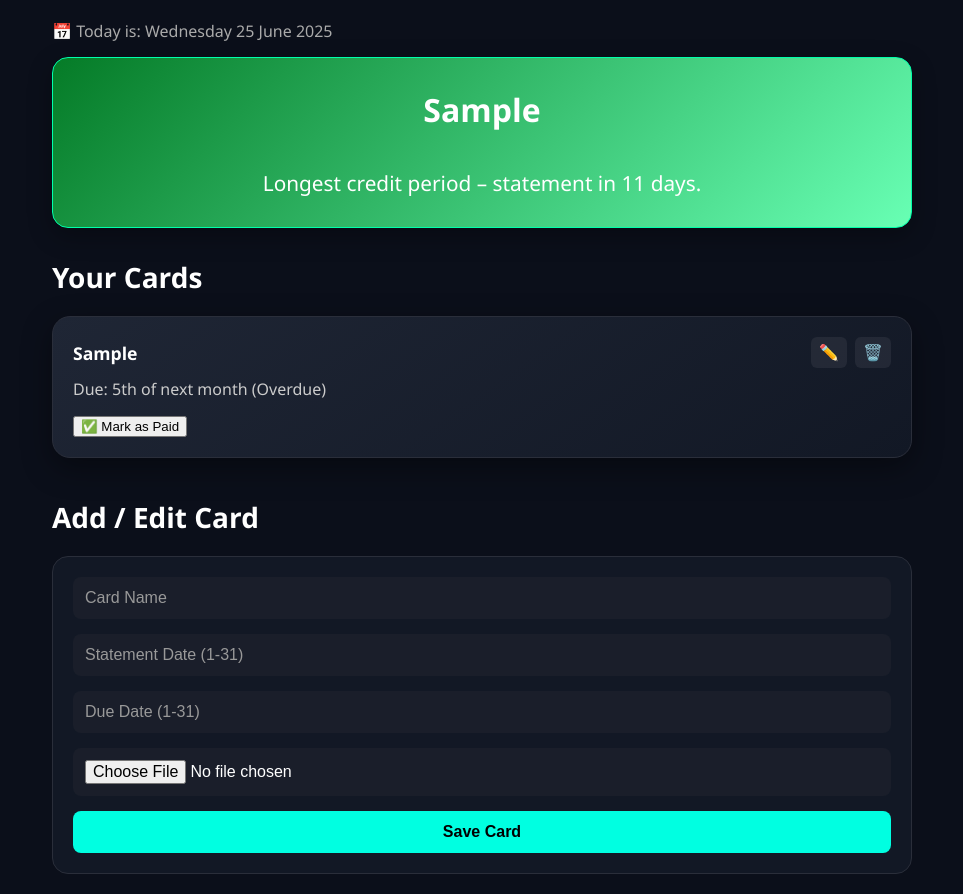
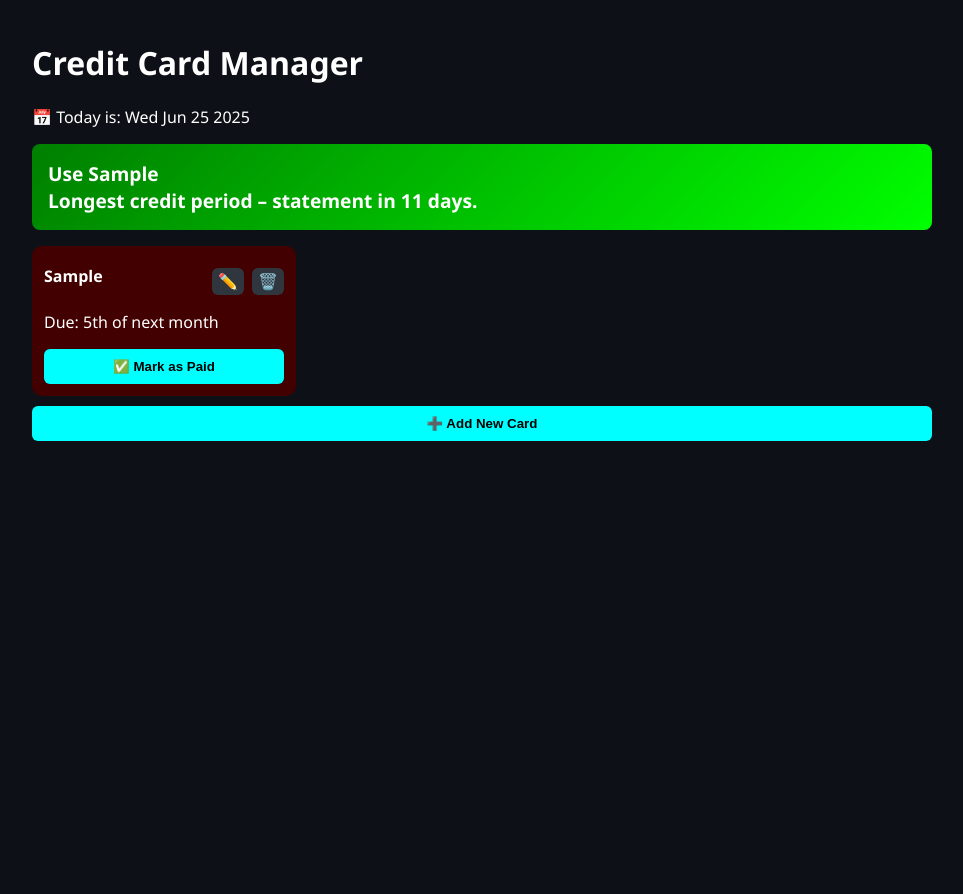
Before and after one commit to tommevin98/smart-card-picker, a plain HTML site: page index.html in a window 1280 px wide. Both pictures are taken after typing "Sample", "5", "5" into the empty fields and a click on the button "Save Card". Shown: the whole page, without its empty margins (158-1121 px from the left). After the commit the page ends 800 px from the top, so only its background shows below. Drawn offline with Linux system fonts and the light colour scheme.

Commit message:
Add files via upload

```diff
--- a/app.js
+++ b/app.js
@@ -1,17 +1,23 @@
+
 const form = document.getElementById("cardForm");
 const cardGrid = document.getElementById("cardGrid");
 const highlightBox = document.getElementById("cardHighlight");
 const systemDate = document.getElementById("systemDate");
+const formContainer = document.getElementById("formContainer");
+const showFormBtn = document.getElementById("showFormBtn");
 
 let cards = JSON.parse(localStorage.getItem("cards")) || [];
 let editingIndex = null;
 
-// ----- Monthly reset logic -----
+showFormBtn.onclick = () => {
+  formContainer.style.display = "block";
+  showFormBtn.style.display = "none";
+};
+
 function resetPaidStatusIfNewMonth() {
   const now = new Date();
-  const currentMonthKey = `${now.getFullYear()}-${now.getMonth()}`;
+  const currentMonthKey = now.getFullYear() + "-" + now.getMonth();
   const lastResetMonth = localStorage.getItem("lastResetMonth");
-
   if (currentMonthKey !== lastResetMonth) {
     Object.keys(localStorage).forEach((key) => {
       if (key.endsWith("_paid")) {
@@ -22,78 +28,51 @@ function resetPaidStatusIfNewMonth() {
   }
 }
 
-// ----- Push notification -----
-function checkDueNotifications() {
-  if (!("Notification" in window)) return;
+function getPaidStatus(card) {
+  const now = new Date();
+  return localStorage.getItem(card.name + "_paid") === now.getFullYear() + "-" + now.getMonth();
+}
 
-  if (Notification.permission === "default") {
-    Notification.requestPermission();
-  }
+function markAsPaid(index) {
+  const now = new Date();
+  localStorage.setItem(cards[index].name + "_paid", now.getFullYear() + "-" + now.getMonth());
+  renderCards();
+}
 
-  if (Notification.permission === "granted") {
-    const today = new Date();
-    const todayDay = today.getDate();
-
-    cards.forEach((card) => {
-      const paid = getPaidStatus(card);
-      const daysUntilDue = (card.dueDate - todayDay + 31) % 31;
-
-      if (!paid && daysUntilDue === 5) {
-        new Notification("💳 Credit Card Due Soon", {
-          body: `${card.name} is due in 5 days (${card.dueDate}th)!`,
-        });
-      }
-    });
+function formatSuffix(n) {
+  if (n > 3 && n < 21) return "th";
+  switch (n % 10) {
+    case 1: return "st"; case 2: return "nd"; case 3: return "rd"; default: return "th";
   }
 }
 
 function formatDateLabel(date) {
   const now = new Date();
-  const currentDay = now.getDate();
-  return date >= currentDay
-    ? `${date}th of this month`
-    : `${date}th of next month`;
-}
-
-function getPaidStatus(card) {
-  const today = new Date();
-  const key = card.name + "_paid";
-  const lastPaid = localStorage.getItem(key);
-  return lastPaid === today.getFullYear() + "-" + today.getMonth();
-}
-
-function markAsPaid(index) {
-  const card = cards[index];
-  const today = new Date();
-  const key = card.name + "_paid";
-  localStorage.setItem(key, today.getFullYear() + "-" + today.getMonth());
-  renderCards();
+  return date >= now.getDate()
+    ? `${date}${formatSuffix(date)} of this month`
+    : `${date}${formatSuffix(date)} of next month`;
 }
 
 function renderCards() {
-  const today = new Date();
-  const todayDay = today.getDate();
-  const todayString = today.toLocaleDateString("en-GB", {
-    weekday: "long",
-    day: "numeric",
-    month: "long",
-    year: "numeric"
-  });
-  systemDate.textContent = "📅 Today is: " + todayString;
+  const now = new Date();
+  systemDate.textContent = "📅 Today is: " + now.toDateString();
+  cardGrid.innerHTML = "";
+  let bestCard = null, maxDays = -1;
 
-  cardGrid.innerHTML = "";
-  let bestCard = null;
-  let maxDays = -1;
-
-  cards.forEach((card, index) => {
-    const days = (card.statementDate - todayDay + 31) % 31;
-    if (days > maxDays) {
-      maxDays = days;
-      bestCard = { name: card.name, days };
+  cards.forEach((card, i) => {
+    const daysUntilStmt = (card.statementDate - now.getDate() + 31) % 31;
+    if (daysUntilStmt > maxDays) {
+      bestCard = card;
+      maxDays = daysUntilStmt;
     }
 
     const cardEl = document.createElement("div");
     cardEl.className = "card";
+
+    const cardDueDate = new Date(now.getFullYear(), now.getMonth(), card.dueDate);
+    if (!getPaidStatus(card) && cardDueDate < now) {
+      cardEl.classList.add("overdue");
+    }
 
     const cardHeader = document.createElement("div");
     cardHeader.className = "card-header";
@@ -110,60 +89,60 @@ function renderCards() {
     const name = document.createElement("strong");
     name.textContent = card.name;
     cardLeft.appendChild(name);
+    cardHeader.appendChild(cardLeft);
 
-    const cardIcons = document.createElement("div");
-    cardIcons.className = "card-icons";
+    const icons = document.createElement("div");
+    icons.className = "card-icons";
 
     const editBtn = document.createElement("button");
     editBtn.textContent = "✏️";
-    editBtn.onclick = () => editCard(index);
-    cardIcons.appendChild(editBtn);
+    editBtn.onclick = () => editCard(i);
+    icons.appendChild(editBtn);
 
     const deleteBtn = document.createElement("button");
     deleteBtn.textContent = "🗑️";
-    deleteBtn.onclick = () => deleteCard(index);
-    cardIcons.appendChild(deleteBtn);
+    deleteBtn.onclick = () => deleteCard(i);
+    icons.appendChild(deleteBtn);
 
-    cardHeader.appendChild(cardLeft);
-    cardHeader.appendChild(cardIcons);
+    cardHeader.appendChild(icons);
+    cardEl.appendChild(cardHeader);
 
-    const due = document.createElement("p");
-    const dueLabel = formatDateLabel(card.dueDate);
+    const dueP = document.createElement("p");
+    dueP.textContent = `Due: ${formatDateLabel(card.dueDate)}`;
+    cardEl.appendChild(dueP);
 
-    const paid = getPaidStatus(card);
-    const overdue = !paid && card.dueDate < todayDay;
-
-    due.textContent = overdue
-      ? `Due: ${dueLabel} (Overdue)`
-      : `Due: ${dueLabel}`;
-
-    const paidBtn = document.createElement("button");
-    paidBtn.textContent = "✅ Mark as Paid";
-    paidBtn.style.marginTop = "8px";
-    paidBtn.onclick = () => markAsPaid(index);
-
-    cardEl.appendChild(cardHeader);
-    cardEl.appendChild(due);
-    if (!paid) cardEl.appendChild(paidBtn);
+    if (!getPaidStatus(card)) {
+      const paidBtn = document.createElement("button");
+      paidBtn.textContent = "✅ Mark as Paid";
+      paidBtn.onclick = () => markAsPaid(i);
+      cardEl.appendChild(paidBtn);
+    }
 
     cardGrid.appendChild(cardEl);
   });
 
   if (bestCard) {
     highlightBox.style.display = "block";
-    highlightBox.innerHTML = `<strong>${bestCard.name}</strong><br>Longest credit period – statement in ${bestCard.days} days.`;
+    highlightBox.innerHTML = `<strong>Use ${bestCard.name}</strong><br>Longest credit period – statement in ${maxDays} days.`;
   } else {
     highlightBox.style.display = "none";
   }
+
+  if (cards.length === 0) {
+    formContainer.style.display = "block";
+    showFormBtn.style.display = "none";
+  } else {
+    formContainer.style.display = "none";
+    showFormBtn.style.display = "block";
+  }
 }
 
-form.onsubmit = function (e) {
+form.onsubmit = (e) => {
   e.preventDefault();
   const name = document.getElementById("cardName").value.trim();
   const statementDate = parseInt(document.getElementById("statementDate").value);
   const dueDate = parseInt(document.getElementById("dueDate").value);
-  const imageInput = document.getElementById("cardImage");
-  const file = imageInput.files[0];
+  const file = document.getElementById("cardImage").files[0];
 
   const saveCard = (image = "") => {
     const newCard = { name, statementDate, dueDate, image };
@@ -180,35 +159,28 @@ form.onsubmit = function (e) {
 
   if (file) {
     const reader = new FileReader();
-    reader.onload = () => {
-      saveCard(reader.result);
-    };
+    reader.onload = () => saveCard(reader.result);
     reader.readAsDataURL(file);
   } else {
-    const existingImage = (editingIndex !== null && cards[editingIndex])
-      ? cards[editingIndex].image
-      : "";
-    saveCard(existingImage);
-  };
+    saveCard(editingIndex !== null && cards[editingIndex] ? cards[editingIndex].image : "");
+  }
+};
 
-function deleteCard(index) {
+function deleteCard(i) {
   if (confirm("Delete this card?")) {
-    cards.splice(index, 1);
+    cards.splice(i, 1);
     localStorage.setItem("cards", JSON.stringify(cards));
     renderCards();
   }
 }
 
-function editCard(index) {
-  const card = cards[index];
-  document.getElementById("cardName").value = card.name;
-  document.getElementById("statementDate").value = card.statementDate;
-  document.getElementById("dueDate").value = card.dueDate;
-  editingIndex = index;
+function editCard(i) {
+  const c = cards[i];
+  document.getElementById("cardName").value = c.name;
+  document.getElementById("statementDate").value = c.statementDate;
+  document.getElementById("dueDate").value = c.dueDate;
+  editingIndex = i;
 }
 
-// Run on page load
 resetPaidStatusIfNewMonth();
 renderCards();
-checkDueNotifications();
-}
--- a/index.html
+++ b/index.html
@@ -1,3 +1,4 @@
+
 <!DOCTYPE html>
 <html lang="en">
 <head>
@@ -8,26 +9,23 @@
 </head>
 <body>
   <div class="container">
-    <div class="system-date" id="systemDate"></div>
-    <div class="card-highlight" id="cardHighlight" style="display: none;"></div>
-    <h2 class="title">Your Cards</h2>
-    <div class="card-grid" id="cardGrid"></div>
-    <h2 class="title">Add / Edit Card</h2>
-    <form class="card-form" id="cardForm">
-      <div class="input-group">
+    <h1>Credit Card Manager</h1>
+    <p id="systemDate"></p>
+    <div id="cardHighlight" class="highlight"></div>
+
+    <div id="cardGrid" class="card-grid"></div>
+    <button id="showFormBtn" style="display: none;">➕ Add New Card</button>
+
+    <div id="formContainer" style="display: none;">
+      <h2>Add / Edit Card</h2>
+      <form id="cardForm">
         <input type="text" id="cardName" placeholder="Card Name" required />
-      </div>
-      <div class="input-group">
-        <input type="number" id="statementDate" placeholder="Statement Date (1-31)" min="1" max="31" required />
-      </div>
-      <div class="input-group">
-        <input type="number" id="dueDate" placeholder="Due Date (1-31)" min="1" max="31" required />
-      </div>
-      <div class="input-group">
+        <input type="number" id="statementDate" placeholder="Statement Date (1-31)" required min="1" max="31" />
+        <input type="number" id="dueDate" placeholder="Due Date (1-31)" required min="1" max="31" />
         <input type="file" id="cardImage" accept="image/*" />
-      </div>
-      <button type="submit">Save Card</button>
-    </form>
+        <button type="submit">Save Card</button>
+      </form>
+    </div>
   </div>
   <script src="app.js"></script>
 </body>
--- a/style.css
+++ b/style.css
@@ -1,145 +1,84 @@
-* { box-sizing: border-box; }
+
 body {
+  font-family: 'Segoe UI', sans-serif;
+  background: #0d1117;
+  color: white;
   margin: 0;
   padding: 0;
-  background: #0b0f1a;
-  font-family: 'Segoe UI', sans-serif;
-  color: #ffffff;
 }
 .container {
   padding: 20px;
   max-width: 900px;
   margin: auto;
 }
-.title {
-  font-size: 28px;
+input, button {
+  display: block;
+  width: 100%;
+  margin-top: 10px;
+  padding: 10px;
+  border-radius: 6px;
+  border: none;
+  background-color: #21262d;
+  color: white;
+}
+input::file-selector-button {
+  background: #30363d;
+  color: white;
+  border: none;
+  padding: 8px 12px;
+}
+button {
+  background-color: #00ffff;
+  color: #000;
   font-weight: bold;
-  margin-bottom: 20px;
-}
-.system-date {
-  color: #aaa;
-  font-size: 1rem;
-  margin-bottom: 15px;
-}
-.card-highlight {
-  background: linear-gradient(135deg, #057b27, #68ffb4);
-  border: 1px solid #00ffaa;
-  color: white;
-  font-weight: 500;
-  padding: 30px 20px;
-  border-radius: 16px;
-  text-align: center;
-  font-size: 1.3rem;
-  margin-bottom: 30px;
-  box-shadow: 0 8px 24px rgba(0,0,0,0.3);
-}
-.card-highlight strong {
-  display: block;
-  font-size: 2rem;
-  margin-bottom: 10px;
+  cursor: pointer;
 }
 .card-grid {
-  display: grid;
-  grid-template-columns: repeat(auto-fit, minmax(250px, 1fr));
-  gap: 20px;
-  margin-bottom: 40px;
+  display: flex;
+  flex-wrap: wrap;
+  gap: 16px;
 }
 .card {
-  background: linear-gradient(145deg, #1f2635, #121825);
-  border-radius: 18px;
-  padding: 20px;
-  box-shadow: 0 10px 30px rgba(0,0,0,0.4);
-  border: 1px solid #2a2e3a;
+  background: linear-gradient(145deg, #161b22, #0d1117);
+  border-radius: 10px;
+  padding: 12px;
+  flex: 1 1 200px;
+  max-width: 240px;
   position: relative;
-  transition: all 0.3s ease;
-  overflow: hidden;
 }
-.card:hover {
-  transform: translateY(-4px);
+.card.overdue {
+  background: #420000;
 }
 .card-header {
   display: flex;
+  justify-content: space-between;
   align-items: center;
-  justify-content: space-between;
-  margin-bottom: 10px;
 }
 .card-left {
   display: flex;
   align-items: center;
+  gap: 8px;
 }
 .card-left img {
-  width: 36px;
-  height: 36px;
-  object-fit: contain;
-  border-radius: 6px;
-  background: #ffffff10;
-  padding: 4px;
-  margin-right: 10px;
-  display: block;
-}
-.card-left strong {
-  font-size: 1.1em;
-  color: #ffffff;
+  width: 32px;
+  height: 32px;
+  border-radius: 4px;
 }
 .card-icons {
   display: flex;
   gap: 8px;
 }
 .card-icons button {
-  background-color: #ffffff10;
-  border: none;
-  border-radius: 6px;
-  padding: 6px 8px;
-  font-size: 1em;
-  color: #eee;
-  cursor: pointer;
-  transition: background 0.2s;
+  background-color: #30363d;
+  padding: 4px 6px;
+  font-size: 16px;
 }
-.card-icons button:hover {
-  background-color: #ffffff30;
+.highlight {
+  margin-bottom: 16px;
+  padding: 16px;
+  border-radius: 8px;
+  background: linear-gradient(135deg, #007f00, #00ff00);
+  font-size: 1.2em;
+  font-weight: bold;
+  color: white;
 }
-.card p {
-  color: #ccc;
-  margin: 8px 0;
-}
-.card-form {
-  background: #121825;
-  padding: 20px;
-  border-radius: 16px;
-  border: 1px solid #2a2e3a;
-  width: 100%;
-}
-.input-group {
-  margin-bottom: 15px;
-}
-input[type="text"],
-input[type="number"],
-input[type="file"] {
-  width: 100%;
-  padding: 12px;
-  font-size: 1em;
-  border-radius: 8px;
-  border: none;
-  background: #1a1e2a;
-  color: white;
-  outline: none;
-  display: block;
-}
-input::placeholder {
-  color: #999;
-}
-button[type="submit"] {
-  padding: 12px 20px;
-  background: #00ffe1;
-  color: #000;
-  border: none;
-  border-radius: 8px;
-  font-weight: bold;
-  cursor: pointer;
-  width: 100%;
-  font-size: 1em;
-  transition: background 0.2s;
-}
-button[type="submit"]:hover {
-  background: #00c7b1;
-}
```
